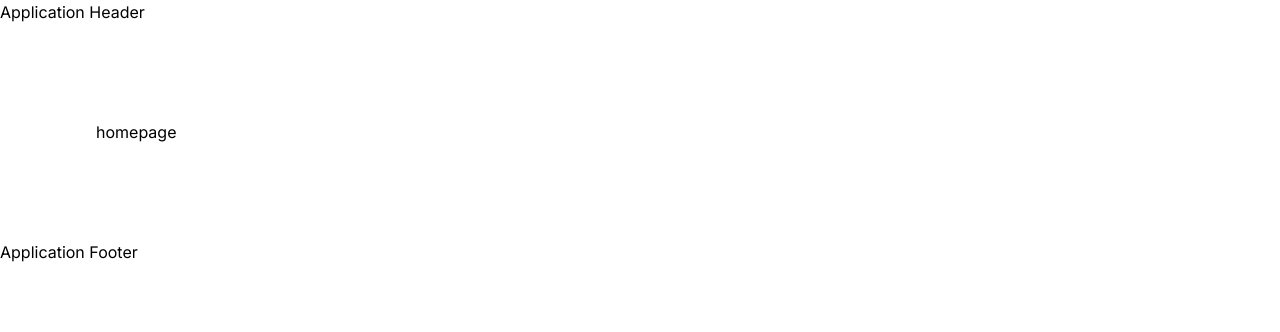
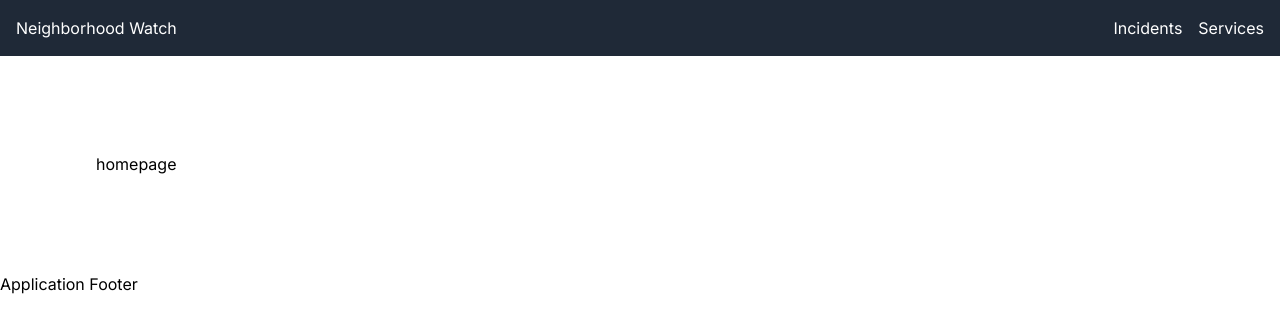
Before and after one commit to frontenddevtrainer/security-watch-app, a Next.js app: page / in a window 1280 px wide. Shown: the top 332 px of the page. Built offline with nearby package versions, Linux system fonts and the light colour scheme.

Commit message:
Added css for header.

```diff
--- a/components/header/header.tsx
+++ b/components/header/header.tsx
@@ -1,5 +1,19 @@
-export default function Header(){
-    return <header>
-        Application Header
+import Link from "next/link";
+
+export default function Header() {
+    return <header className="bg-gray-800 text-white p-4">
+        <div className="container mx-auto flex justify-between items-center">
+            <h1><Link href="/">Neighborhood Watch</Link></h1>
+            <nav>
+                <ul className="flex space-x-4">
+                    <li>
+                        <Link href="/report-incidents">Incidents</Link>
+                    </li>
+                    <li>
+                        <Link href="/request-service">Services</Link>
+                    </li>
+                </ul>
+            </nav>
+        </div>
     </header>
 }
```
